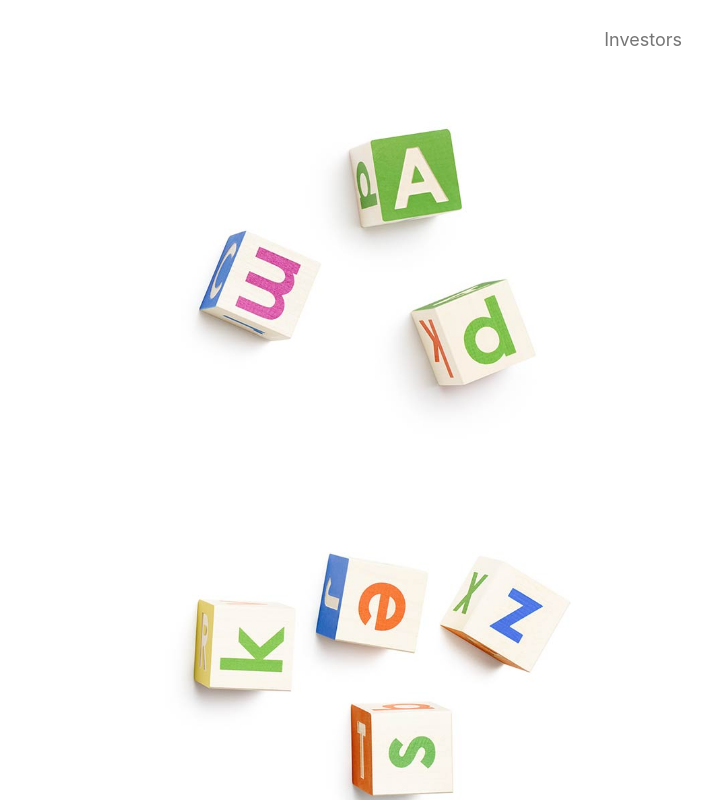
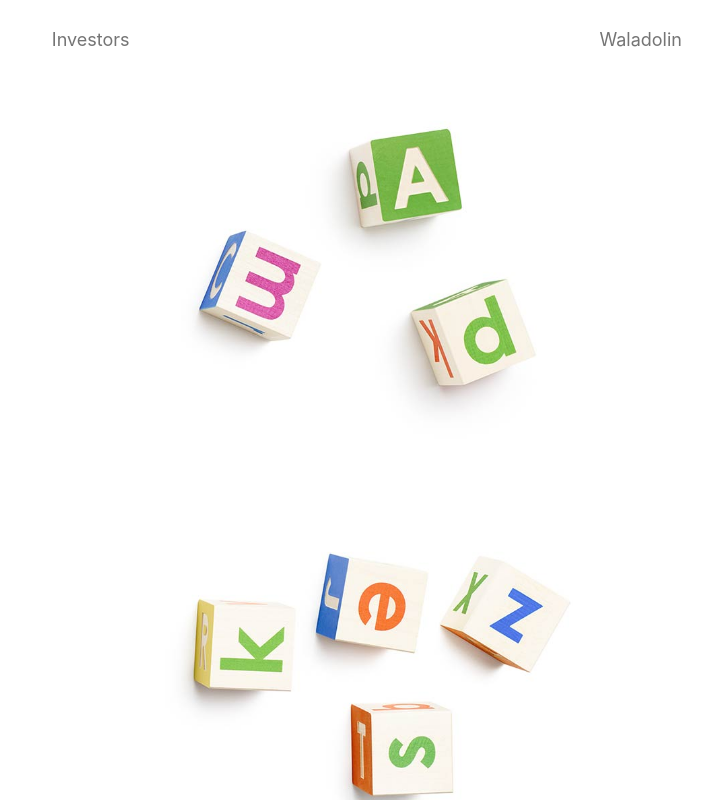
Before and after one commit to fikrimubarok26/fikrimubarok26.github.io, a plain HTML site: page index.html in a window 1280 px wide. Shown: the top 800 px of the page, 566-1280 px from the left. Drawn offline with nearby package versions, Linux system fonts and the light colour scheme.

Commit message:
menambahkan menu waladolin

```diff
--- a/index.html
+++ b/index.html
@@ -22,6 +22,8 @@
     </a>
 
     <a class="text-abu p-3 text-navbar" href="">Investors</a>
+    <a class="text-abu p-3 text-navbar" href="">Waladolin</a>
+
 </nav>
 <!-- NAVBAR -->
 
```
